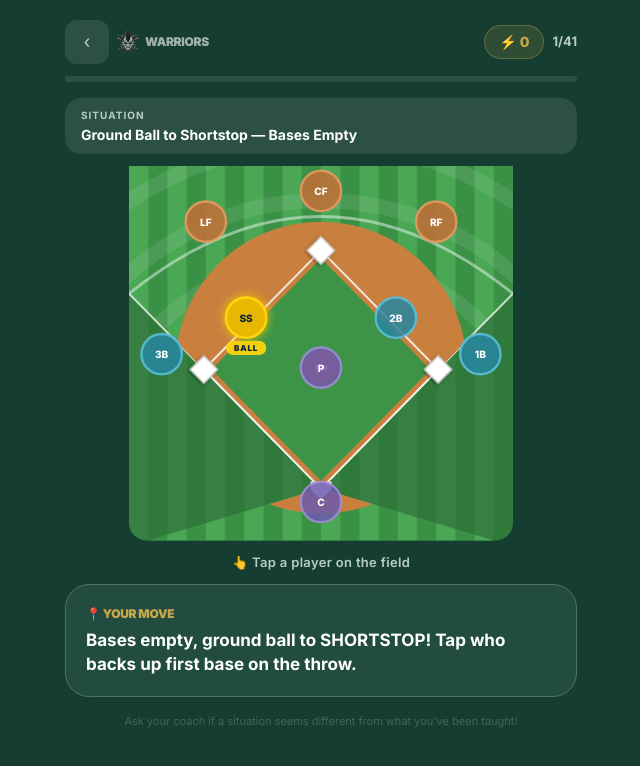
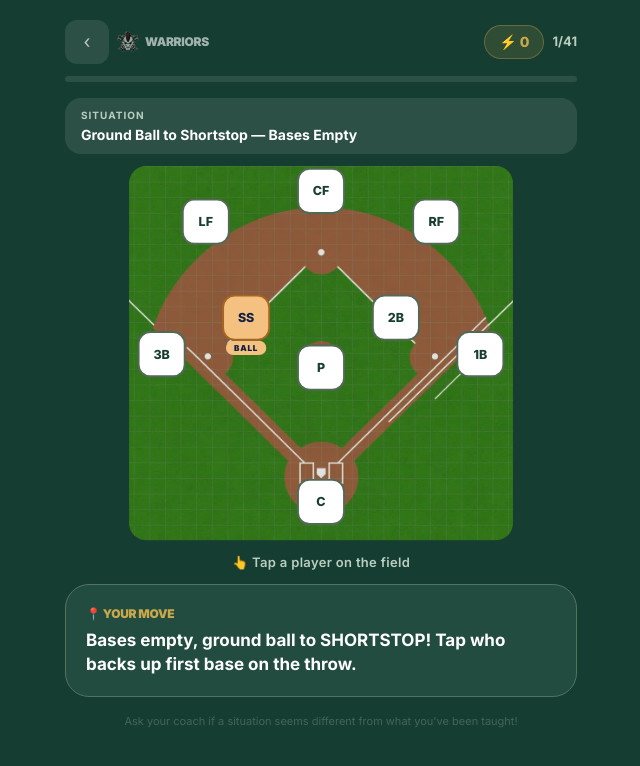
Before and after one commit to swall3/warriors-baseball, a Next.js app: page /games/backup in a window 1280 px wide. Shown: the top 766 px of the page, without its empty margins (319-959 px from the left). Built offline with nearby package versions, Linux system fonts and the light colour scheme.

Commit message:
Reuse coach field artwork in interactive training drills

```diff
--- a/src/app/coach/page.tsx
+++ b/src/app/coach/page.tsx
@@ -1,4 +1,6 @@
 "use client";
+
+import { FIELD_ART } from "@/lib/field-art";
 
 import Link from "next/link";
 import Image from "next/image";
@@ -1022,7 +1024,7 @@ export default function Home() {
             aria-label="Baseball field hit map"
           >
             <Image
-              src="/images/field-bg-combined-final.jpg?v=20260528-4"
+              src={FIELD_ART}
               alt="Baseball field background"
               fill
               className="absolute inset-0 object-cover object-[center_36%]"
--- a/src/components/Diamond.tsx
+++ b/src/components/Diamond.tsx
@@ -1,54 +1,75 @@
 "use client";
 
-import { useEffect, useState } from "react";
+import { useEffect, useId, useState } from "react";
+import { FIELD_ART } from "@/lib/field-art";
 
-export type PositionKey = "LF" | "CF" | "RF" | "P" | "1B" | "2B" | "SS" | "3B" | "C";
+export type PositionKey =
+  "LF" | "CF" | "RF" | "P" | "1B" | "2B" | "SS" | "3B" | "C";
 export type TapState = "correct" | "wrong" | null;
 
-export const FIELD_POS: Record<PositionKey, { x: number; y: number; label: string }> = {
-  LF:  { x: 80,  y: 58,  label: "LF"  },
-  CF:  { x: 200, y: 26,  label: "CF"  },
-  RF:  { x: 320, y: 58,  label: "RF"  },
-  SS:  { x: 122, y: 158, label: "SS"  },
-  "2B":{ x: 278, y: 158, label: "2B"  },
-  "1B":{ x: 366, y: 196, label: "1B"  },
-  "3B":{ x: 34,  y: 196, label: "3B"  },
-  P:   { x: 200, y: 210, label: "P"   },
-  C:   { x: 200, y: 350, label: "C"   },
+export const FIELD_POS: Record<
+  PositionKey,
+  { x: number; y: number; label: string }
+> = {
+  LF: { x: 80, y: 58, label: "LF" },
+  CF: { x: 200, y: 26, label: "CF" },
+  RF: { x: 320, y: 58, label: "RF" },
+  SS: { x: 122, y: 158, label: "SS" },
+  "2B": { x: 278, y: 158, label: "2B" },
+  "1B": { x: 366, y: 196, label: "1B" },
+  "3B": { x: 34, y: 196, label: "3B" },
+  P: { x: 200, y: 210, label: "P" },
+  C: { x: 200, y: 350, label: "C" },
 };
 
 // Position-group color coding (battery / infield / outfield) — same idea Dugout
 // Master uses, picked to not collide with the game's own green=correct,
 // red=wrong, gold=ball feedback colors.
-const BATTERY_FILL = "rgba(109,90,173,0.85)";
-const BATTERY_STROKE = "rgba(160,140,215,0.9)";
-const INFIELD_FILL = "rgba(38,135,160,0.85)";
-const INFIELD_STROKE = "rgba(90,190,215,0.9)";
-const OUTFIELD_FILL = "rgba(196,110,55,0.85)";
-const OUTFIELD_STROKE = "rgba(230,155,95,0.9)";
+const BATTERY_FILL = "#ffffff";
+const BATTERY_STROKE = "#536958";
+const INFIELD_FILL = "#ffffff";
+const INFIELD_STROKE = "#536958";
+const OUTFIELD_FILL = "#ffffff";
+const OUTFIELD_STROKE = "#536958";
 
 export const POSITION_GROUP_FILL: Record<PositionKey, string> = {
-  P: BATTERY_FILL, C: BATTERY_FILL,
-  "1B": INFIELD_FILL, "2B": INFIELD_FILL, "3B": INFIELD_FILL, SS: INFIELD_FILL,
-  LF: OUTFIELD_FILL, CF: OUTFIELD_FILL, RF: OUTFIELD_FILL,
+  P: BATTERY_FILL,
+  C: BATTERY_FILL,
+  "1B": INFIELD_FILL,
+  "2B": INFIELD_FILL,
+  "3B": INFIELD_FILL,
+  SS: INFIELD_FILL,
+  LF: OUTFIELD_FILL,
+  CF: OUTFIELD_FILL,
+  RF: OUTFIELD_FILL,
 };
 
 export const POSITION_GROUP_STROKE: Record<PositionKey, string> = {
-  P: BATTERY_STROKE, C: BATTERY_STROKE,
-  "1B": INFIELD_STROKE, "2B": INFIELD_STROKE, "3B": INFIELD_STROKE, SS: INFIELD_STROKE,
-  LF: OUTFIELD_STROKE, CF: OUTFIELD_STROKE, RF: OUTFIELD_STROKE,
+  P: BATTERY_STROKE,
+  C: BATTERY_STROKE,
+  "1B": INFIELD_STROKE,
+  "2B": INFIELD_STROKE,
+  "3B": INFIELD_STROKE,
+  SS: INFIELD_STROKE,
+  LF: OUTFIELD_STROKE,
+  CF: OUTFIELD_STROKE,
+  RF: OUTFIELD_STROKE,
 };
 
 export const BASES = {
-  home:   { x: 200, y: 336 },
-  first:  { x: 322, y: 212 },
-  second: { x: 200, y: 88  },
-  third:  { x: 78,  y: 212 },
+  home: { x: 200, y: 320 },
+  first: { x: 318, y: 198 },
+  second: { x: 200, y: 90 },
+  third: { x: 82, y: 198 },
 };
 
 /** A quadratic path between two points, gently bowed off the straight line. */
-function bowedPath(from: { x: number; y: number }, to: { x: number; y: number }): string {
-  const dx = to.x - from.x, dy = to.y - from.y;
+function bowedPath(
+  from: { x: number; y: number },
+  to: { x: number; y: number },
+): string {
+  const dx = to.x - from.x,
+    dy = to.y - from.y;
   const dist = Math.hypot(dx, dy) || 1;
   const bow = Math.min(dist * 0.28, 46);
   const ctrlX = (from.x + to.x) / 2 - (dy / dist) * bow;
@@ -78,11 +99,15 @@ export function Diamond({
   // reaches (see BackupScenario.ballReachesTarget) — no second hop is shown then.
   showRelay?: boolean;
 }) {
+  const fieldId = useId();
   // Brief "ball in flight" beat before the ball-zone marker settles in —
   // makes each scenario feel like something just happened, not a static diagram.
   const [landed, setLanded] = useState(tapState !== null);
   useEffect(() => {
-    if (tapState !== null) { setLanded(true); return; }
+    if (tapState !== null) {
+      setLanded(true);
+      return;
+    }
     setLanded(false);
     const t = setTimeout(() => setLanded(true), 520);
     return () => clearTimeout(t);
@@ -93,9 +118,14 @@ export function Diamond({
   // its real path from ballZone to targetZone (the correct fielder) — reinforces
   // the lesson instead of just instantly lighting up the right circle.
   const canRelay = showRelay && !!targetZone && targetZone !== ballZone;
-  const [relayLanded, setRelayLanded] = useState(tapState !== null || !canRelay);
+  const [relayLanded, setRelayLanded] = useState(
+    tapState !== null || !canRelay,
+  );
   useEffect(() => {
-    if (tapState === null || !canRelay) { setRelayLanded(!canRelay); return; }
+    if (tapState === null || !canRelay) {
+      setRelayLanded(!canRelay);
+      return;
+    }
     setRelayLanded(false);
     const t = setTimeout(() => setRelayLanded(true), 420);
     return () => clearTimeout(t);
@@ -103,7 +133,9 @@ export function Diamond({
   }, [tapState]);
 
   const ballPos = ballZone ? FIELD_POS[ballZone as PositionKey] : undefined;
-  const targetPos = targetZone ? FIELD_POS[targetZone as PositionKey] : undefined;
+  const targetPos = targetZone
+    ? FIELD_POS[targetZone as PositionKey]
+    : undefined;
 
   let hitPath: string | undefined;
   if (ballPos && !landed) {
@@ -119,176 +151,110 @@ export function Diamond({
     <svg
       viewBox="0 0 400 390"
       className="w-full max-w-sm mx-auto"
-      aria-label="Baseball field — tap a player circle"
+      aria-label="Baseball field — choose a player position"
     >
       <defs>
-        {/* Fair-territory clip — upward wedge + small catcher box below home */}
-        <clipPath id="fair-clip">
-          <path d="M 200,336 L 0,133 L 0,0 L 400,0 L 400,133 Z M 200,336 L 20,390 L 380,390 Z" />
+        <clipPath id={`${fieldId}-clip`}>
+          <rect width="400" height="390" rx="18" />
         </clipPath>
-        <filter id="glow-gold" x="-60%" y="-60%" width="220%" height="220%">
-          <feGaussianBlur stdDeviation="5" result="b"/>
-          <feMerge><feMergeNode in="b"/><feMergeNode in="SourceGraphic"/></feMerge>
-        </filter>
-        <filter id="glow-green" x="-60%" y="-60%" width="220%" height="220%">
-          <feGaussianBlur stdDeviation="6" result="b"/>
-          <feMerge><feMergeNode in="b"/><feMergeNode in="SourceGraphic"/></feMerge>
-        </filter>
-        <filter id="drop-shadow" x="-20%" y="-20%" width="140%" height="140%">
-          <feDropShadow dx="0" dy="2" stdDeviation="3" floodOpacity="0.35"/>
-        </filter>
-        {/* Mowed-lawn stripe pattern — vivid alternating greens, not a flat fill */}
-        <pattern id="grass-stripes" width={40} height={400} patternUnits="userSpaceOnUse">
-          <rect width={40} height={400} fill="#3a9146" />
-          <rect width={20} height={400} fill="#4aa855" />
-        </pattern>
-        <pattern id="grass-stripes-foul" width={40} height={400} patternUnits="userSpaceOnUse">
-          <rect width={40} height={400} fill="#2f7a3a" />
-          <rect width={20} height={400} fill="#377f42" />
-        </pattern>
       </defs>
-
-      {/* ── 1. Foul territory base ── */}
-      <rect width={400} height={390} rx={18} fill="url(#grass-stripes-foul)" />
-
-      {/* ── 2. Fair territory ── */}
-      <polygon points="200,336 0,133 0,0 400,0 400,133" fill="url(#grass-stripes)" />
-      <polygon points="200,336 20,390 380,390" fill="url(#grass-stripes)" />
-
-      {/* ── 3. Mowing arcs — centered at home, clipped to fair territory ── */}
-      <g clipPath="url(#fair-clip)" opacity={0.9}>
-        <circle cx={200} cy={336} r={240} fill="none" stroke="rgba(255,255,255,0.10)" strokeWidth={16} />
-        <circle cx={200} cy={336} r={300} fill="none" stroke="rgba(255,255,255,0.10)" strokeWidth={16} />
-        <circle cx={200} cy={336} r={360} fill="none" stroke="rgba(255,255,255,0.10)" strokeWidth={16} />
-      </g>
-
-      {/* ── 4. Outfield wall arc ── */}
-      <path d="M 0,133 Q 200,-28 400,133" fill="none" stroke="rgba(255,255,255,0.45)" strokeWidth={3} />
-
-      {/* ── 5. Foul lines ── */}
-      <line x1={200} y1={336} x2={0} y2={133} stroke="rgba(255,255,255,0.75)" strokeWidth={2} />
-      <line x1={200} y1={336} x2={400} y2={133} stroke="rgba(255,255,255,0.75)" strokeWidth={2} />
-
-      {/* ── 6. Infield dirt circle (clipped to fair territory) ── */}
-      <circle cx={200} cy={210} r={152} fill="#c9803f" clipPath="url(#fair-clip)" />
-
-      {/* ── 7. Infield grass square ── */}
-      <polygon points="200,96 314,212 200,328 86,212" fill="#3d9447" />
-
-      {/* ── 8. Basepath chalk lines ── */}
+      {/* Same field artwork as coach scoring. Fixed crop keeps overlays aligned. */}
+      <image
+        href={FIELD_ART}
+        x="0"
+        y="0"
+        width="400"
+        height="390"
+        preserveAspectRatio="xMidYMid slice"
+        clipPath={`url(#${fieldId}-clip)`}
+      />
+      <rect width="400" height="390" rx="18" fill="#102c20" opacity="0.12" />
+      {/* Runners sit on the actual base, separate from player tap targets. */}
       {[
-        [BASES.home, BASES.first],
-        [BASES.first, BASES.second],
-        [BASES.second, BASES.third],
-        [BASES.third, BASES.home],
-      ].map(([a, b], i) => (
-        <line
-          key={i}
-          x1={a.x} y1={a.y} x2={b.x} y2={b.y}
-          stroke="rgba(255,255,255,0.80)"
-          strokeWidth={2}
-        />
-      ))}
-
-      {/* ── 9. Pitcher's mound ── */}
-      <circle cx={200} cy={210} r={18} fill="#b5763a" />
-      <rect x={194} y={207} width={12} height={6} rx={1.5} fill="#e8e8e8" opacity={0.85} />
-
-      {/* ── Bases 1-3 ── */}
-      {[
-        { pos: BASES.first,  occ: runners.first  },
-        { pos: BASES.second, occ: runners.second },
-        { pos: BASES.third,  occ: runners.third  },
-      ].map(({ pos, occ }, i) => (
-        <rect
-          key={i}
-          x={pos.x - 10} y={pos.y - 10}
-          width={20} height={20}
-          transform={`rotate(45, ${pos.x}, ${pos.y})`}
-          fill={occ ? "#ff4040" : "white"}
-          stroke={occ ? "#cc2020" : "#ccc"}
-          strokeWidth={1.5}
-          filter="url(#drop-shadow)"
-        />
-      ))}
-
-      {/* Runner indicator dots */}
-      {runners.first  && <circle cx={BASES.first.x  + 18} cy={BASES.first.y  - 18} r={7} fill="#ff3333" stroke="white" strokeWidth={2} />}
-      {runners.second && <circle cx={BASES.second.x + 18} cy={BASES.second.y - 18} r={7} fill="#ff3333" stroke="white" strokeWidth={2} />}
-      {runners.third  && <circle cx={BASES.third.x  - 18} cy={BASES.third.y  - 18} r={7} fill="#ff3333" stroke="white" strokeWidth={2} />}
-
-      {/* ── Home plate ── */}
-      <polygon
-        points={`
-          ${BASES.home.x - 11},${BASES.home.y - 7}
-          ${BASES.home.x + 11},${BASES.home.y - 7}
-          ${BASES.home.x + 11},${BASES.home.y + 1}
-          ${BASES.home.x},     ${BASES.home.y + 11}
-          ${BASES.home.x - 11},${BASES.home.y + 1}
-        `}
-        fill="white"
-        filter="url(#drop-shadow)"
-      />
+        { pos: BASES.first, occupied: runners.first, label: "1" },
+        { pos: BASES.second, occupied: runners.second, label: "2" },
+        { pos: BASES.third, occupied: runners.third, label: "3" },
+      ].map(({ pos, occupied, label }) =>
+        occupied ? (
+          <g key={label} aria-label={`Runner on base ${label}`}>
+            <rect
+              x={pos.x - 11}
+              y={pos.y - 11}
+              width="22"
+              height="22"
+              rx="5"
+              fill="#b74720"
+              stroke="white"
+              strokeWidth="2"
+            />
+            <text
+              x={pos.x}
+              y={pos.y + 1}
+              textAnchor="middle"
+              dominantBaseline="central"
+              fontSize="11"
+              fontWeight="800"
+              fill="white"
+            >
+              {label}
+            </text>
+          </g>
+        ) : null,
+      )}
 
       {/* ── Fielder position circles ── */}
       {Object.entries(FIELD_POS).map(([key, pos]) => {
-        const isBall    = key === ballZone;
+        const isBall = key === ballZone;
         // Correct-target reveal waits for the relay ball to "arrive" (when a
         // second hop applies) instead of snapping green the instant they tap.
-        const isTarget  = tapState !== null && key === targetZone && relayLanded;
-        const isWrong   = tappedZone === key && tapState === "wrong" && key !== targetZone;
-        const isNeutral = !isBall && !isTarget && !isWrong;
+        const isTarget = tapState !== null && key === targetZone && relayLanded;
+        const isWrong =
+          tappedZone === key && tapState === "wrong" && key !== targetZone;
 
-        let circleFill   = POSITION_GROUP_FILL[key as PositionKey];
+        let circleFill = POSITION_GROUP_FILL[key as PositionKey];
         let circleStroke = POSITION_GROUP_STROKE[key as PositionKey];
-        let textFill     = "white";
-        let glowFilter: string | undefined;
+        let textFill = "#193e30";
 
         if (isBall && tapState === null && landed) {
-          circleFill   = "#e8b800";
-          circleStroke = "#ffd60a";
-          textFill     = "#0f2044";
-          glowFilter   = "url(#glow-gold)";
+          circleFill = "#f4c180";
+          circleStroke = "#a66520";
+          textFill = "#0f2044";
         } else if (isTarget) {
-          circleFill   = "#16a34a";
+          circleFill = "#16a34a";
           circleStroke = "#22c55e";
-          glowFilter   = "url(#glow-green)";
+          textFill = "white";
         } else if (isWrong) {
-          circleFill   = "#dc2626";
+          textFill = "white";
+          circleFill = "#a73535";
           circleStroke = "#ef4444";
         } else if (tapState !== null && isBall) {
-          circleFill   = "#c8a020";
+          circleFill = "#c8a020";
           circleStroke = "#e8c840";
-          textFill     = "#0f2044";
+          textFill = "#0f2044";
         }
 
         const canTap = interactive && tapState === null;
 
         return (
           <g key={key}>
-            {/* Animated ball-zone ring */}
-            {isBall && tapState === null && landed && (
-              <circle
-                cx={pos.x} cy={pos.y} r={28}
-                fill="#ffd60a"
-                opacity={0.22}
-                className="animate-ping"
-                style={{ transformBox: "fill-box", transformOrigin: "center" }}
-              />
-            )}
-
             {/* BALL label pill under the ball zone */}
             {isBall && landed && (
               <g style={{ pointerEvents: "none" }}>
                 <rect
-                  x={pos.x - 21} y={pos.y + 24}
-                  width={42} height={15} rx={7.5}
-                  fill="rgba(255,214,10,0.92)"
+                  x={pos.x - 21}
+                  y={pos.y + 24}
+                  width={42}
+                  height={15}
+                  rx={7.5}
+                  fill="#f4c180"
                 />
                 <text
-                  x={pos.x} y={pos.y + 34.5}
+                  x={pos.x}
+                  y={pos.y + 34.5}
                   textAnchor="middle"
-                  fontSize={8.5} fontWeight="900" fill="#0f2044"
+                  fontSize={8.5}
+                  fontWeight="900"
+                  fill="#0f2044"
                   style={{ letterSpacing: "0.1em" }}
                 >
                   BALL
@@ -296,33 +262,42 @@ export function Diamond({
               </g>
             )}
 
-            {/* Invisible large hit target for easier tapping */}
-            {canTap && (
-              <circle
-                cx={pos.x} cy={pos.y} r={34}
-                fill="transparent"
-                className="cursor-pointer"
-                onClick={() => onTap?.(key)}
-              />
-            )}
-
-            {/* Main circle */}
-            <circle
-              cx={pos.x} cy={pos.y} r={21}
+            {/* Keyboard and touch share one generously sized target. */}
+            <rect
+              x={pos.x - 24}
+              y={pos.y - 23}
+              width={48}
+              height={46}
+              rx={12}
               fill={circleFill}
               stroke={circleStroke}
-              strokeWidth={2.5}
-              filter={glowFilter}
-              className={canTap ? "cursor-pointer" : undefined}
+              strokeWidth={2}
+              role={canTap ? "button" : undefined}
+              tabIndex={canTap ? 0 : undefined}
+              aria-label={`${pos.label}${isBall ? ", ball here" : ""}${isTarget ? ", correct answer" : ""}${isWrong ? ", try again" : ""}`}
+              className={
+                canTap ? "training-player-target cursor-pointer" : undefined
+              }
               onClick={canTap ? () => onTap?.(key) : undefined}
+              onKeyDown={
+                canTap
+                  ? (event) => {
+                      if (event.key === "Enter" || event.key === " ") {
+                        event.preventDefault();
+                        onTap?.(key);
+                      }
+                    }
+                  : undefined
+              }
             />
 
             {/* Position label */}
             <text
-              x={pos.x} y={pos.y}
+              x={pos.x}
+              y={pos.y}
               textAnchor="middle"
               dominantBaseline="central"
-              fontSize={key.length > 2 ? 9 : 10.5}
+              fontSize={13}
               fontWeight="800"
               fill={textFill}
               style={{ pointerEvents: "none", userSelect: "none" }}
@@ -333,8 +308,11 @@ export function Diamond({
             {/* ✓ on correct answer */}
             {isTarget && (
               <text
-                x={pos.x + 16} y={pos.y - 16}
-                fontSize={15} fontWeight="bold" fill="#22c55e"
+                x={pos.x + 16}
+                y={pos.y - 16}
+                fontSize={15}
+                fontWeight="bold"
+                fill="#22c55e"
                 style={{ pointerEvents: "none" }}
               >
                 ✓
@@ -344,8 +322,11 @@ export function Diamond({
             {/* ✗ on wrong tap */}
             {isWrong && (
               <text
-                x={pos.x + 16} y={pos.y - 16}
-                fontSize={15} fontWeight="bold" fill="#ef4444"
+                x={pos.x + 16}
+                y={pos.y - 16}
+                fontSize={15}
+                fontWeight="bold"
+                fill="#ef4444"
                 style={{ pointerEvents: "none" }}
               >
                 ✗
@@ -359,12 +340,45 @@ export function Diamond({
       {hitPath && ballPos && (
         <g style={{ pointerEvents: "none" }}>
           <circle r={5} fill="#fdf6e3" stroke="#8a5a20" strokeWidth={1.2}>
-            <animateMotion path={hitPath} dur="0.5s" fill="freeze" calcMode="spline" keySplines="0.25 0.1 0.6 1" keyTimes="0;1" />
-            <animate attributeName="opacity" values="1;1;0" keyTimes="0;0.92;1" dur="0.5s" fill="freeze" />
+            <animateMotion
+              path={hitPath}
+              dur="0.5s"
+              fill="freeze"
+              calcMode="spline"
+              keySplines="0.25 0.1 0.6 1"
+              keyTimes="0;1"
+            />
+            <animate
+              attributeName="opacity"
+              values="1;1;0"
+              keyTimes="0;0.92;1"
+              dur="0.5s"
+              fill="freeze"
+            />
           </circle>
-          <circle cx={ballPos.x} cy={ballPos.y} r={2} fill="none" stroke="#ffd60a" strokeWidth={3} opacity={0}>
-            <animate attributeName="r" values="2;24" begin="0.42s" dur="0.35s" fill="freeze" />
-            <animate attributeName="opacity" values="0.9;0" begin="0.42s" dur="0.35s" fill="freeze" />
+          <circle
+            cx={ballPos.x}
+            cy={ballPos.y}
+            r={2}
+            fill="none"
+            stroke="#a66520"
+            strokeWidth={3}
+            opacity={0}
+          >
+            <animate
+              attributeName="r"
+              values="2;24"
+              begin="0.42s"
+              dur="0.35s"
+              fill="freeze"
+            />
+            <animate
+              attributeName="opacity"
+              values="0.9;0"
+              begin="0.42s"
+              dur="0.35s"
+              fill="freeze"
+            />
           </circle>
         </g>
       )}
@@ -373,12 +387,45 @@ export function Diamond({
       {relayPath && targetPos && (
         <g style={{ pointerEvents: "none" }}>
           <circle r={5} fill="#fdf6e3" stroke="#8a5a20" strokeWidth={1.2}>
-            <animateMotion path={relayPath} dur="0.4s" fill="freeze" calcMode="spline" keySplines="0.25 0.1 0.6 1" keyTimes="0;1" />
-            <animate attributeName="opacity" values="1;1;0" keyTimes="0;0.9;1" dur="0.4s" fill="freeze" />
+            <animateMotion
+              path={relayPath}
+              dur="0.4s"
+              fill="freeze"
+              calcMode="spline"
+              keySplines="0.25 0.1 0.6 1"
+              keyTimes="0;1"
+            />
+            <animate
+              attributeName="opacity"
+              values="1;1;0"
+              keyTimes="0;0.9;1"
+              dur="0.4s"
+              fill="freeze"
+            />
           </circle>
-          <circle cx={targetPos.x} cy={targetPos.y} r={2} fill="none" stroke="#22c55e" strokeWidth={3} opacity={0}>
-            <animate attributeName="r" values="2;22" begin="0.34s" dur="0.3s" fill="freeze" />
-            <animate attributeName="opacity" values="0.9;0" begin="0.34s" dur="0.3s" fill="freeze" />
+          <circle
+            cx={targetPos.x}
+            cy={targetPos.y}
+            r={2}
+            fill="none"
+            stroke="#22c55e"
+            strokeWidth={3}
+            opacity={0}
+          >
+            <animate
+              attributeName="r"
+              values="2;22"
+              begin="0.34s"
+              dur="0.3s"
+              fill="freeze"
+            />
+            <animate
+              attributeName="opacity"
+              values="0.9;0"
+              begin="0.34s"
+              dur="0.3s"
+              fill="freeze"
+            />
           </circle>
         </g>
       )}
@@ -386,8 +433,21 @@ export function Diamond({
       {/* Runner legend */}
       {(runners.first || runners.second || runners.third) && (
         <>
-          <circle cx={14} cy={376} r={6} fill="#ff3333" stroke="white" strokeWidth={1.5} />
-          <text x={24} y={381} fontSize={10} fill="rgba(255,255,255,0.5)" style={{ userSelect: "none" }}>
+          <circle
+            cx={14}
+            cy={376}
+            r={6}
+            fill="#b74720"
+            stroke="white"
+            strokeWidth={1.5}
+          />
+          <text
+            x={24}
+            y={381}
+            fontSize={10}
+            fill="white"
+            style={{ userSelect: "none" }}
+          >
             = runner on base
           </text>
         </>
--- a/src/components/coach/spray-chart.tsx
+++ b/src/components/coach/spray-chart.tsx
@@ -1,4 +1,6 @@
 "use client";
+
+import { FIELD_ART } from "@/lib/field-art";
 
 import { useEffect, useState } from "react";
 import Image from "next/image";
@@ -42,7 +44,7 @@ export default function SprayChart({ gameId, events: presetEvents }: SprayChartP
 
       <div className="relative mx-auto aspect-[16/9] w-full overflow-hidden rounded-2xl border border-d-line bg-d-ink">
         <Image
-          src="/coach/images/field-bg-combined-final.jpg?v=20260528-4"
+          src={FIELD_ART}
           alt="Baseball field spray chart background"
           fill
           className="absolute inset-0 object-cover object-[center_36%]"
--- /dev/null
+++ b/src/lib/field-art.ts
@@ -0,0 +1,2 @@
+/** Shared artwork for coach scoring, spray charts and player training. */
+export const FIELD_ART = "/coach/images/field-bg-combined-final.jpg";
```
Also changed, not shown: src/app/games/training.css (+10 -0 lines).
